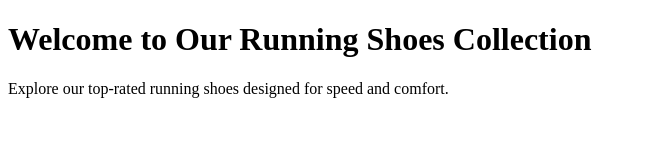
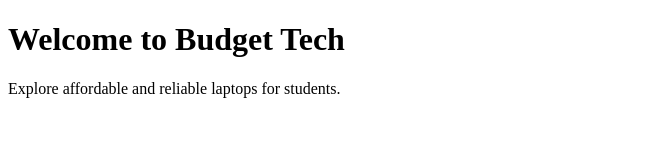
Before and after one commit to iaamirx/title-tag-only, a plain HTML site: page index.html in a window 1280 px wide. Shown: the whole page, without its empty margins (0-646 px from the left). Drawn offline with Linux system fonts and the light colour scheme.

Commit message:
Update index.html

```diff
--- a/index.html
+++ b/index.html
@@ -1,11 +1,11 @@
 <!DOCTYPE html>
 <html lang="en">
 <head>
-    <meta charset="UTF-8">
-    <title>Best Running Shoes for Men | Buy Now</title>
+  <meta charset="UTF-8">
+  <title>Affordable Laptops for Students | Budget Tech</title>
 </head>
 <body>
-    <h1>Welcome to Our Running Shoes Collection</h1>
-    <p>Explore our top-rated running shoes designed for speed and comfort.</p>
+  <h1>Welcome to Budget Tech</h1>
+  <p>Explore affordable and reliable laptops for students.</p>
 </body>
 </html>
```
